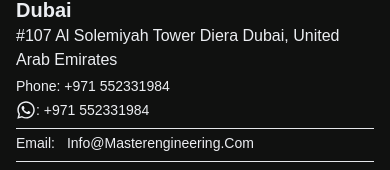
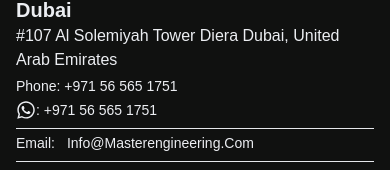
Before and after one commit to parham-mosadeq/infya, a Next.js app: page / in a window 390 px wide. Shown: the part 7635-7805 px from the top of the page. Built offline with nearby package versions, Linux system fonts and the light colour scheme.

Commit message:
update phone number

```diff
--- a/src/components/layouts/ContactsInfo.js
+++ b/src/components/layouts/ContactsInfo.js
@@ -57,15 +57,15 @@
           <ul className='text-sm block'>
             <li className={`lg:w-3/4   border-b mb-1 pb-2`}>
               <div className='flex flex-col justify-center '>
-                <span className='py-1'> phone: +971 552331984</span>
+                <span className='py-1'> phone: +971 56 565 1751</span>
                 <span>
                   {' '}
                   <a
                     className='flex items-center'
-                    href='https://wa.me/+971552331984'
+                    href='https://wa.me/+971565651751'
                     target='_blank'
                   >
-                    <FaWhatsapp className='text-xl  ' />: +971 552331984
+                    <FaWhatsapp className='text-xl  ' />: +971 56 565 1751
                   </a>{' '}
                 </span>
               </div>
```
